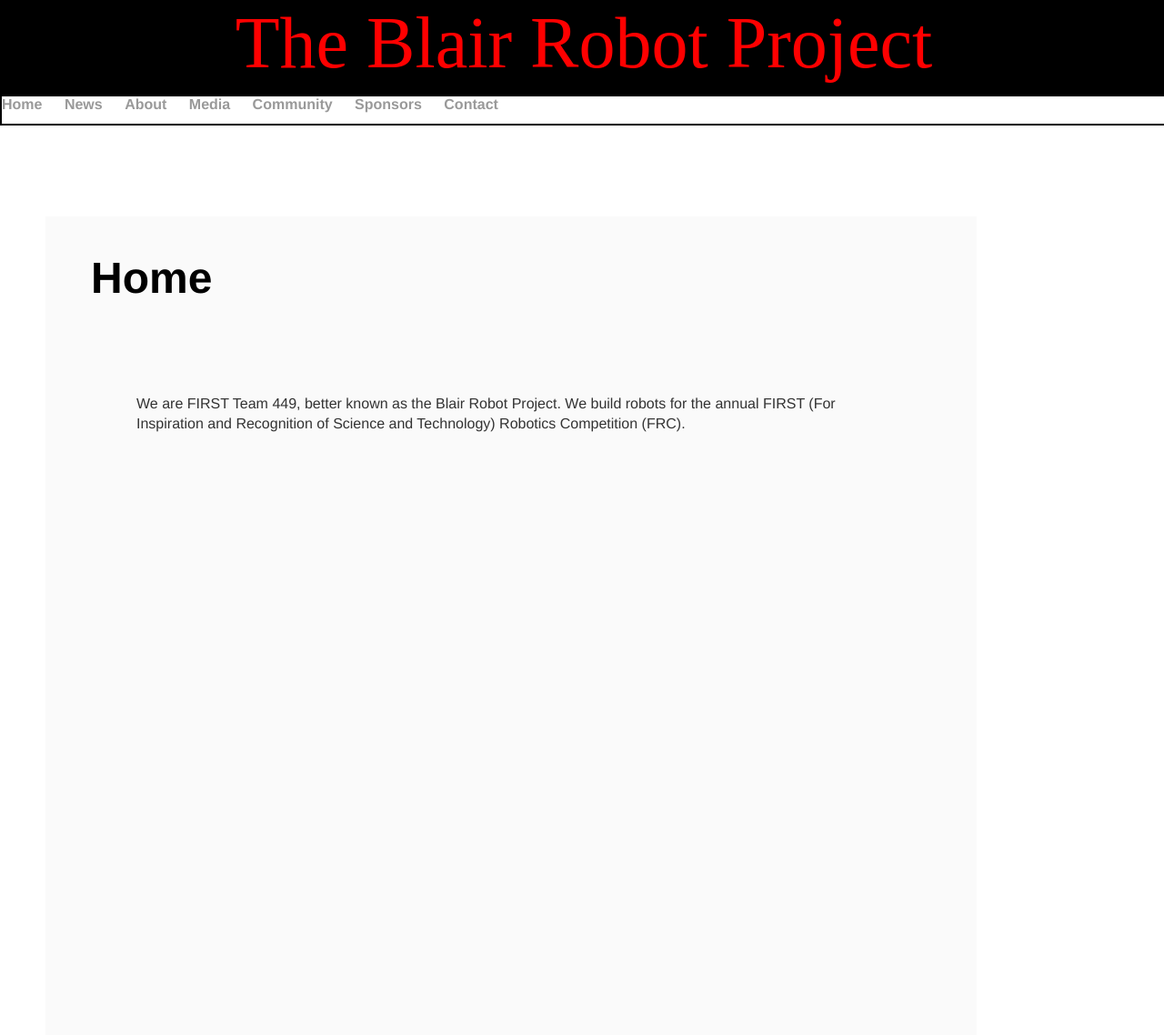
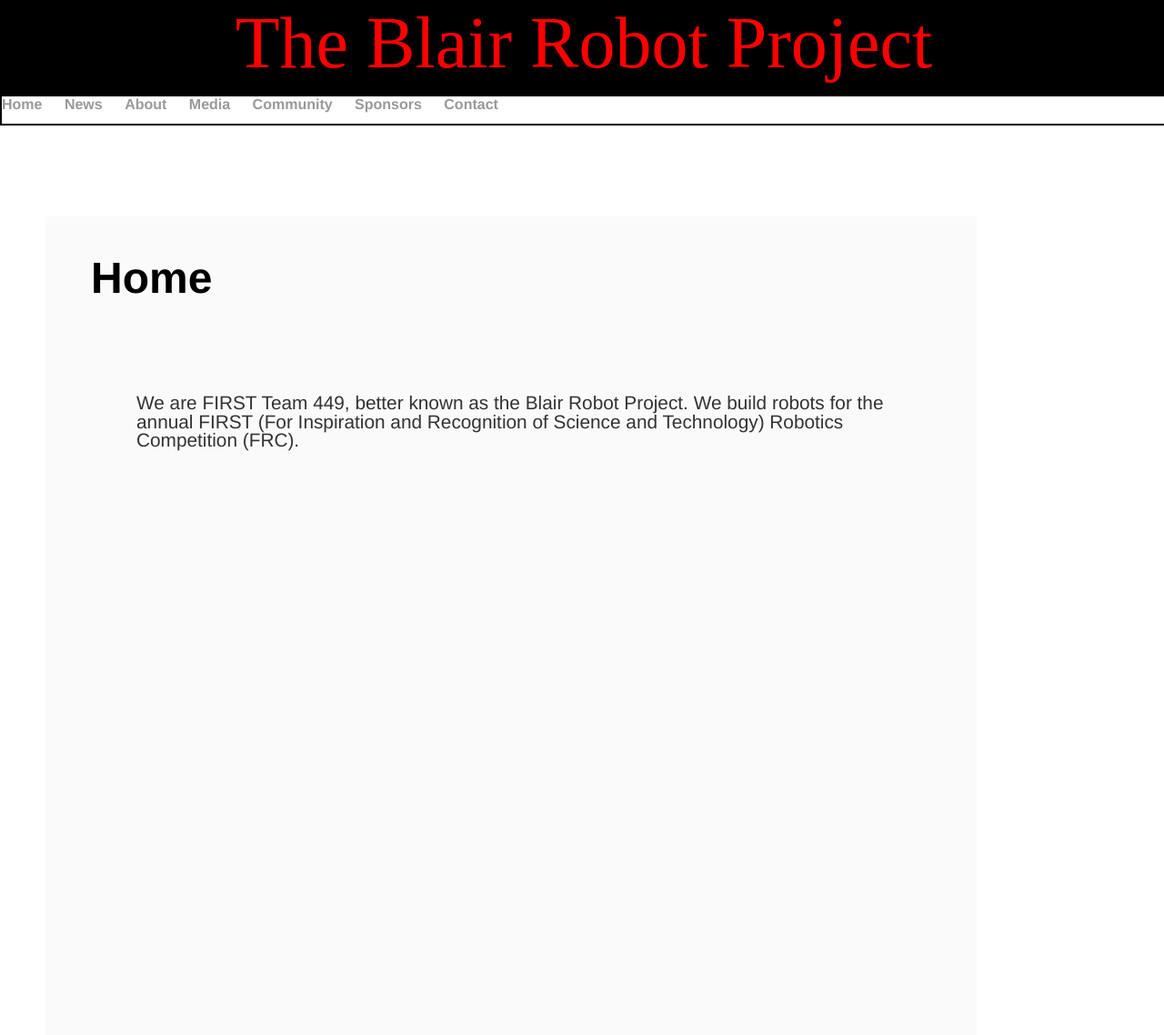
Before and after one commit to mouseythemouse/blair-robot-project.github.io, a Jekyll site: the page built from index.html, in a window 1280 px wide. Shown: the whole page at 91% size. Built offline with Jekyll 4.4.1, drawn with Linux system fonts in a browser that asks for light colours.

Commit message:
Update main.css

```diff
--- a/css/main.css
+++ b/css/main.css
@@ -76,8 +76,8 @@
     background-color: #fafafa;
 }
 p {
-    font-size: 1em;
-    line-height: 1.4em;
+    font-size: 1.3em;
+    line-height: 1em;
     color: #333;
     margin: 100px;
     height: 100%;
```
